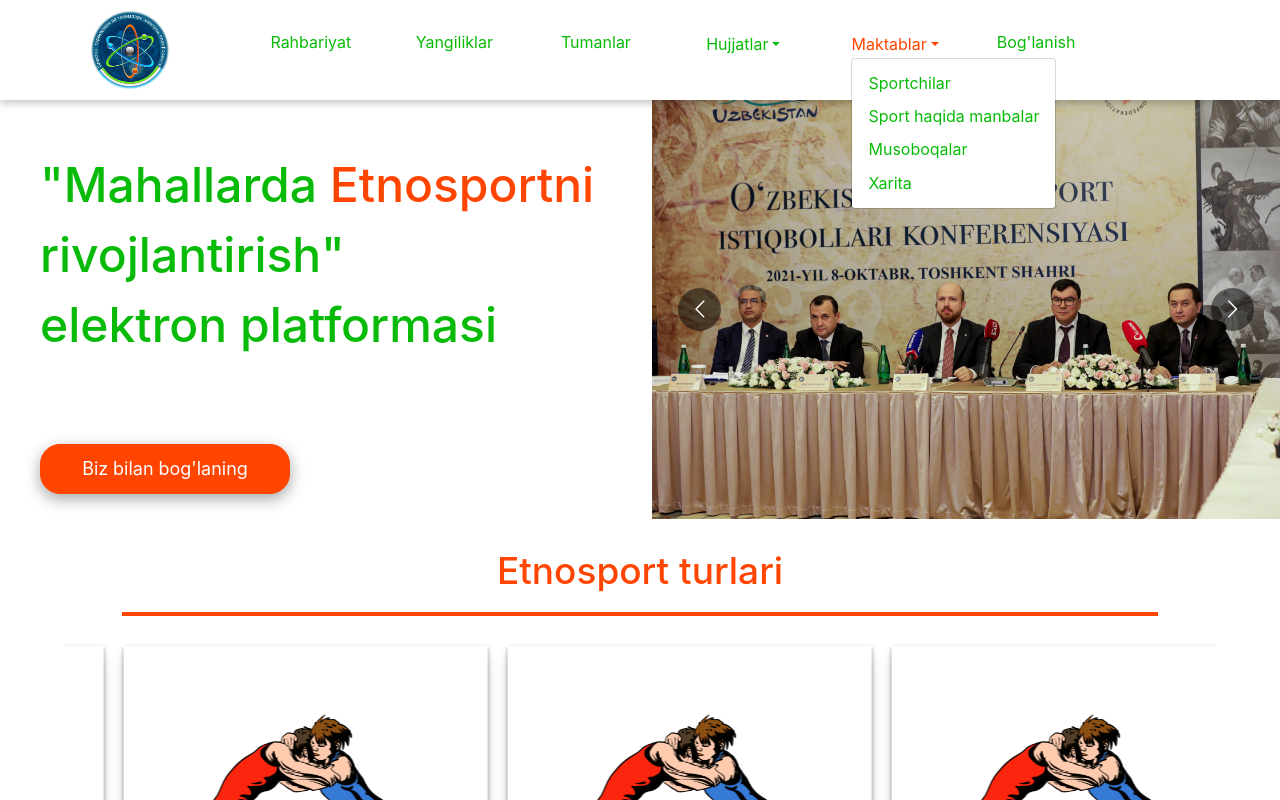
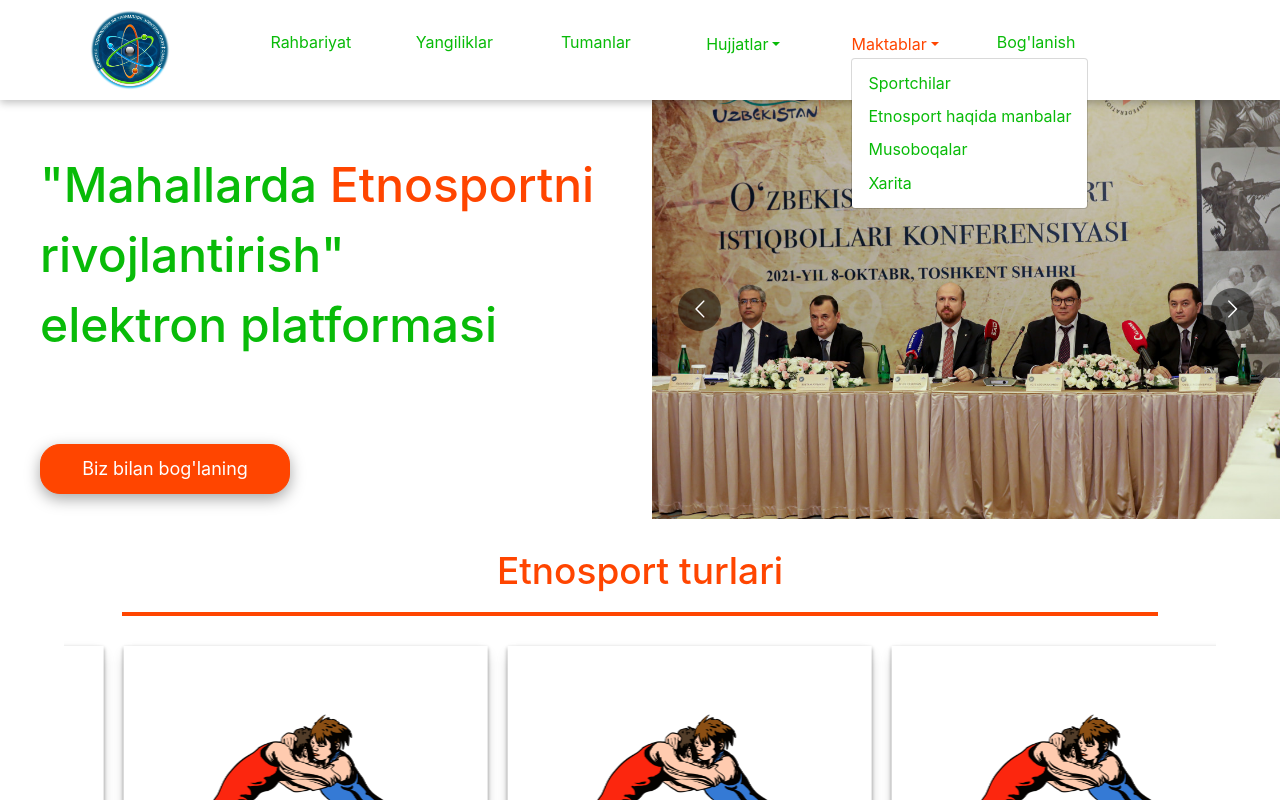
Before and after one commit to jamshid-zayniyev/etnosport1, a React (Create React App) app: page / in a window 1280 px wide. Both pictures are taken after a click on the button "Maktablar". Shown: the top 800 px of the page. Built offline with nearby package versions, Linux system fonts and the light colour scheme; no server answers.

Commit message:
dscsf
dadasd

```diff
--- a/src/pages/Header.js
+++ b/src/pages/Header.js
@@ -112,7 +112,7 @@ export default class NavbarA extends Component {
                     </Dropdown.Item>
                     <Dropdown.Item>
                       <NavLink className={style.lik} to="/kutubxona">
-                        Sport haqida manbalar
+                        Etnosport haqida manbalar
                       </NavLink>
                     </Dropdown.Item>
                     <Dropdown.Item>
@@ -151,7 +151,7 @@ export default class NavbarA extends Component {
               </li>
               <li className="grt" onClick={this.closeNav}>
                 <NavLink className={style.lik} to="/kutubxona">
-                  Sport haqida manbalar
+                  Etnosport haqida manbalar
                 </NavLink>
               </li>
               <li className="grt" onClick={this.closeNav}>
```
